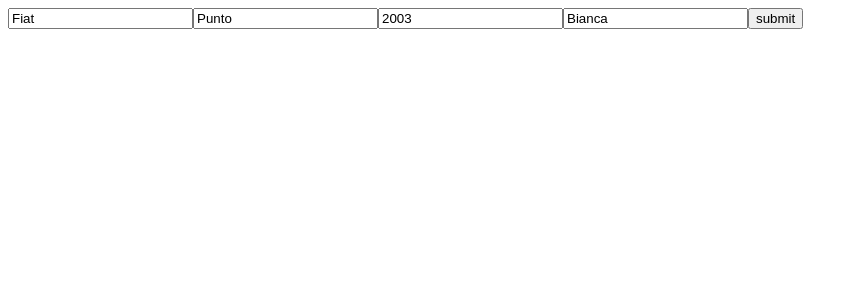
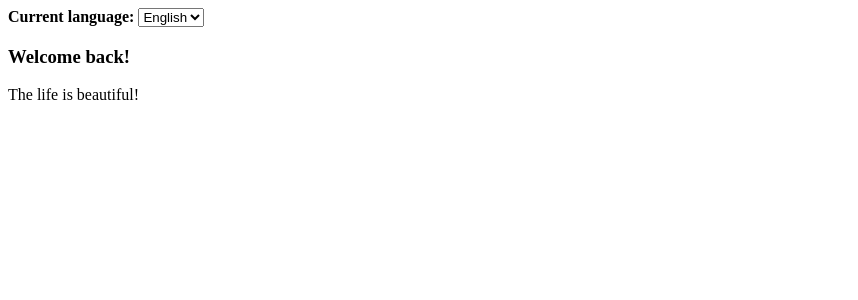
Before and after one commit to Rushizo/EserciziReact, a React (Create React App) app in the folder esercizi_da_inviare/: page / in a window 1280 px wide. Shown: the top 300 px of the page, without its empty margins (0-858 px from the left). Built offline with nearby package versions, Linux system fonts and the light colour scheme.

Commit message:
Exercise 43 done

```diff
--- a/esercizi_da_inviare/src/App.js
+++ b/esercizi_da_inviare/src/App.js
@@ -1,19 +1,30 @@
-import CarForm from "./CarForm"
+import React from "react";
+import DisplayLanguage from "./DisplayLanguage";
+import { LanguageContext } from "./LanguageContext"
+import { useState } from "react"
 
 const App = () => {
 
-  let initialData = {
-  name: "Fiat",
-  model: "Punto",
-  year: "2003",
-  color: "Bianca"
-  }
+  const [language, setLanguage] = useState ("en")
 
-return (
+  function handleLanguageChange (event){
+    setLanguage(event.target.value)
+  };
+
+    return (
       <>
-        <CarForm initialData={initialData}/>
+      <div>
+        <b>Current language: </b>
+        <select value={language} onChange={handleLanguageChange}>
+          <option value="en">English</option>
+          <option value="it">Italian</option>
+        </select>
+        <LanguageContext.Provider value={language}>
+        <DisplayLanguage />
+        </LanguageContext.Provider>
+      </div>
       </>
-    );
+    )
 }
 
 export default App
--- a/esercizi_da_inviare/src/CarForm.js
+++ /dev/null
@@ -1,31 +0,0 @@
-import { useEffect, useRef } from "react"
-
-const CarForm  = ({initialData}) => {
-
-    const carDetails = useRef()
-    const formName = useRef()
-    const formModel = useRef()
-    const formYear = useRef()
-    const formColor = useRef()
-
-    const onSubmit = (e) => {
-      e.preventDefault()
-      console.log([formName.current.value, formModel.current.value, formYear.current.value, formColor.current.value])
-    }
-
-    useEffect(() => {carDetails.current.reset();}, [initialData])
-
-    return(
-        <>
-        <form ref={carDetails}>
-          <input ref={formName} name="name" type="text" onChange={e => (e.target.value)} defaultValue={initialData.name}/>
-          <input ref={formModel} name="model" type="text" onChange={e => (e.target.value)} defaultValue={initialData.model}/>
-          <input ref={formYear} name="year" type="text" onChange={e => (e.target.value)} defaultValue={initialData.year}/>
-          <input ref={formColor} name="color" type="text" onChange={e => (e.target.value)} defaultValue={initialData.color}/>
-          <button type="submit" onClick={onSubmit}>submit</button>
-        </form>
-      </>
-    )
-}
-
-export default CarForm
--- /dev/null
+++ b/esercizi_da_inviare/src/DisplayLanguage.js
@@ -0,0 +1,27 @@
+import React, { useContext } from "react";
+import { LanguageContext } from "./LanguageContext"
+
+
+const DisplayLanguage = () => {
+  const language = useContext(LanguageContext)
+
+  const greetings = {
+    it : {
+      "HELLO": "Ben ritornato!",
+      "CAPTION": "La vita è bella!"
+    },
+    en: {
+      "HELLO": "Welcome back!",
+      "CAPTION": "The life is beautiful!"
+    }
+  }
+
+  return (
+    <>
+        <h3>{greetings[language]["HELLO"]}</h3>
+        <p>{greetings[language]["CAPTION"]}</p>
+    </>
+  )
+}
+
+export default DisplayLanguage
--- /dev/null
+++ b/esercizi_da_inviare/src/LanguageContext.js
@@ -0,0 +1,3 @@
+import {createContext} from "react"
+
+export const LanguageContext = createContext("en")
```
